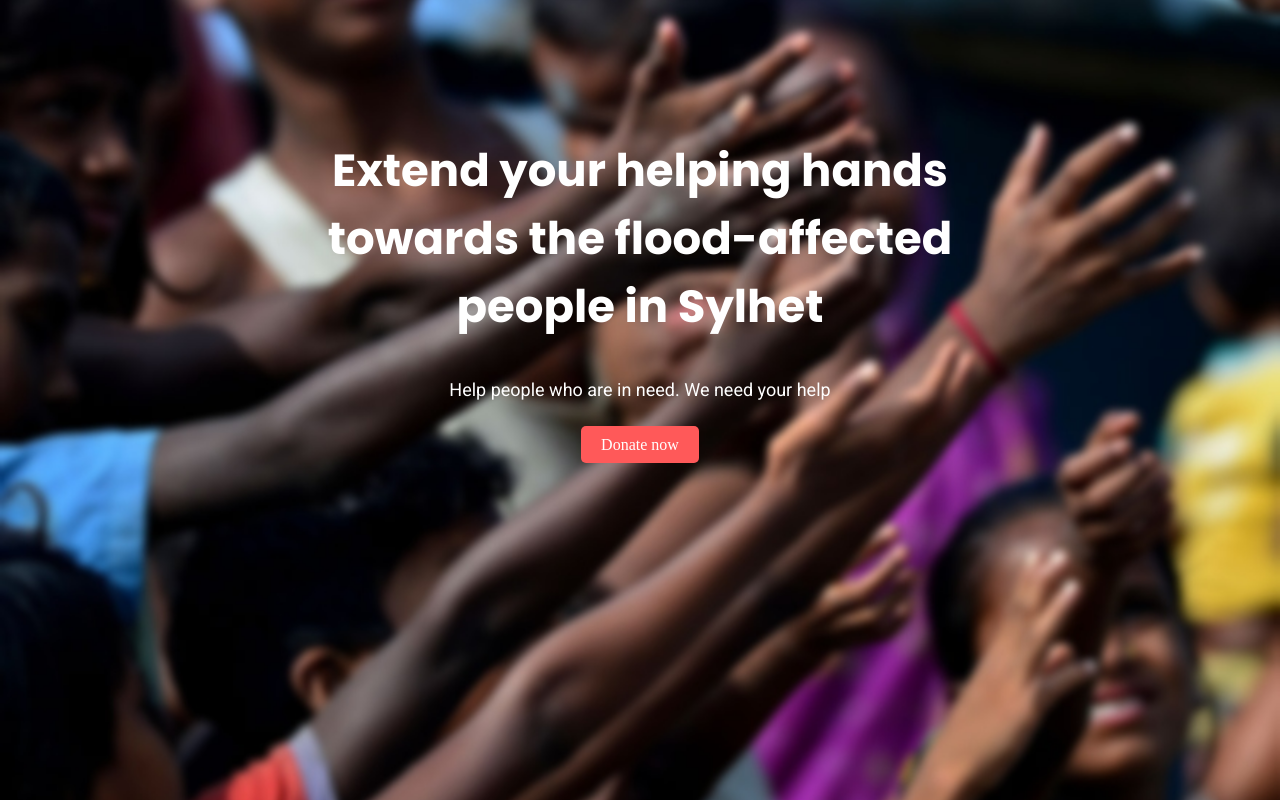
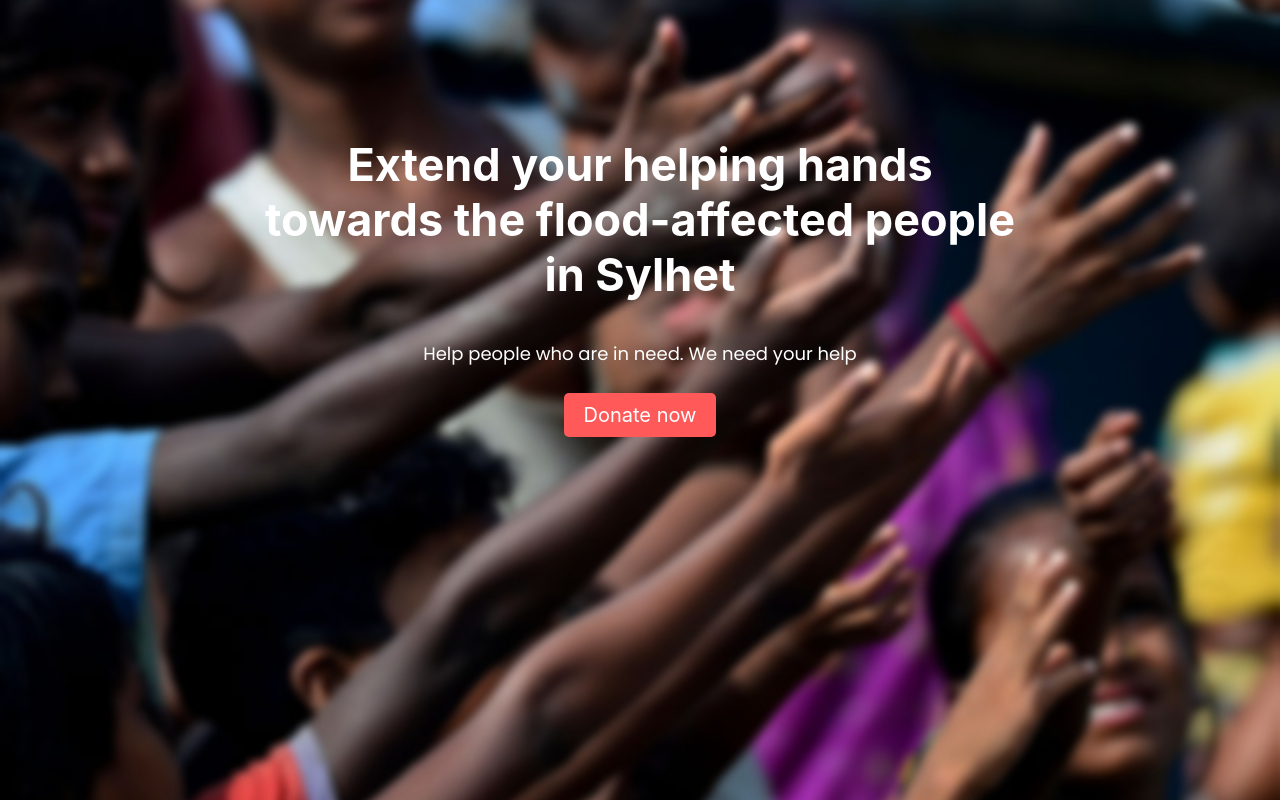
Before and after one commit to shahriarahmadf/donation-webpage, a plain HTML site: page index.html in a window 1280 px wide. Shown: the top 801 px of the page. Drawn offline with Linux system fonts and the light colour scheme.

Commit message:
fixing font part 2

```diff
--- a/style.css
+++ b/style.css
@@ -3,14 +3,21 @@ body{
 }
 
 body h1{
-    font-family: 'Poppins', sans-serif;
+    font-family: 'Inter', sans-serif;
     font-size: 45px;
 
 }
 
 body p{
-    font-family: 'Roboto', sans-serif;
+    font-family: 'Poppins', sans-serif;
     font-size: 18px;
+}
+
+body a{
+    font-family: 'Inter', sans-serif;
+    font-size: 20px;
+    font-weight: 600;
+
 }
 
 .intro-part{
```
